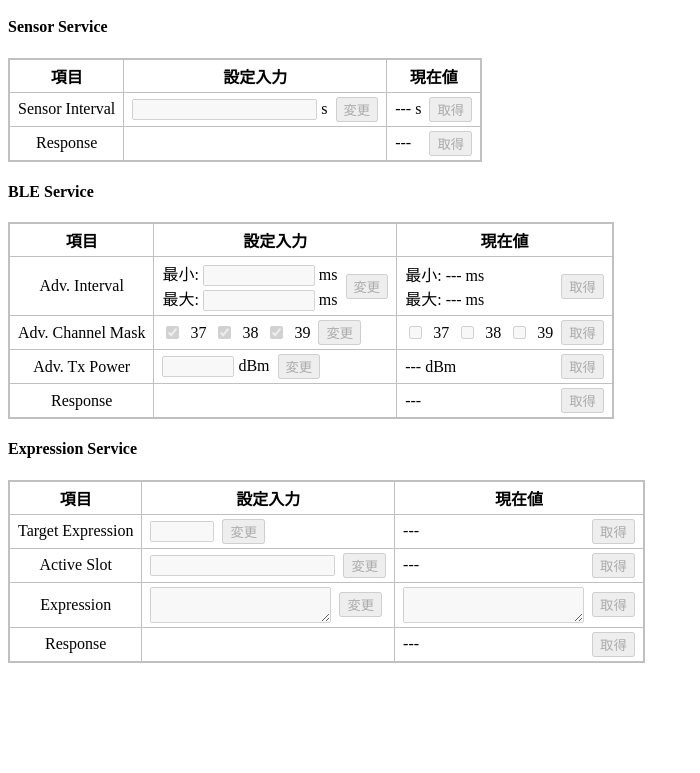
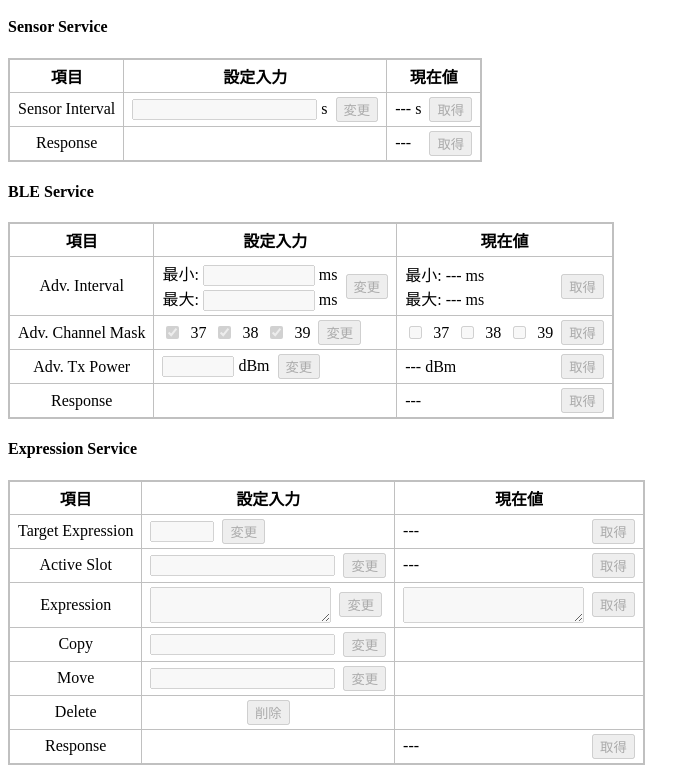
Before and after one commit to Atsumi-Gakuto/IoTSensorModule-WebAPI, a website built with Vite: page sample/index.html in a window 1280 px wide. Shown: the part 1255-2028 px from the top of the page, without its empty margins (0-700 px from the left). Before the commit the page ends 1926 px from the top, so only its background shows below. Built offline with nearby package versions, Linux system fonts and the light colour scheme.

Commit message:
コピー・移動・削除のUIを作成

```diff
--- a/sample/index.html
+++ b/sample/index.html
@@ -310,6 +310,39 @@
 					</td>
 				</tr>
 				<tr>
+					<td>Copy</td>
+					<td>
+						<div class="flex_column">
+							<div class="flex_row">
+								<input type="number" id="input_expression_service_copy" class="configuration_only_control" min="0" step="1" disabled>
+								<button id="button_expression_service_set_copy" class="configuration_only_control control_disabled" disabled>変更</button>
+							</div>
+							<p id="message_expression_service_copy" class="message_ng hidden"></p>
+						</div>
+					</td>
+					<td></td>
+				</tr>
+				<tr>
+					<td>Move</td>
+					<td>
+						<div class="flex_column">
+							<div class="flex_row">
+								<input type="number" id="input_expression_service_move" class="configuration_only_control" min="0" step="1" disabled>
+								<button id="button_expression_service_set_move" class="configuration_only_control control_disabled" disabled>変更</button>
+							</div>
+							<p id="message_expression_service_move" class="message_ng hidden"></p>
+						</div>
+					</td>
+					<td></td>
+				</tr>
+				<tr>
+					<td>Delete</td>
+					<td>
+						<button id="button_expression_service_delete" class="configuration_only_control control_disabled" disabled>削除</button>
+					</td>
+					<td></td>
+				</tr>
+				<tr>
 					<td>Response</td>
 					<td></td>
 					<td>
```
